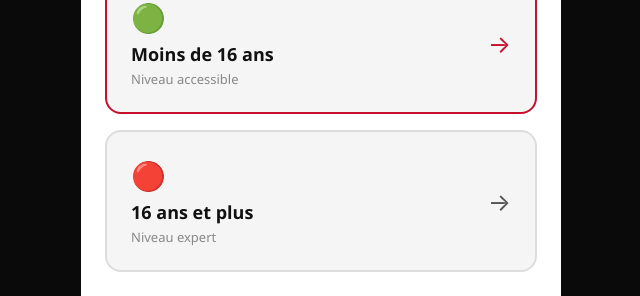
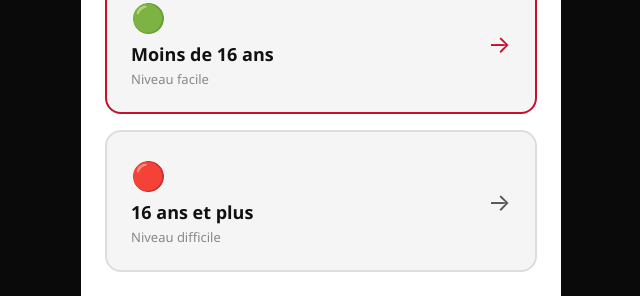
Before and after one commit to marinelurette22/OC-Game, a React (Vite) app: page / in a window 1280 px wide. Both pictures are taken after a click on the button "RELEVER LE DÉFI →". Shown: the part 373-669 px from the top of the page, without its empty margins (319-959 px from the left). Built offline with nearby package versions, Linux system fonts and the light colour scheme.

Commit message:
AgeSelect : niveau facile / difficile

```diff
--- a/src/components/AgeSelect.jsx
+++ b/src/components/AgeSelect.jsx
@@ -44,7 +44,7 @@ export default function AgeSelect({ onFacile, onDifficile }) {
           <div>
             <div style={{ fontSize: 28, marginBottom: 6 }}>🟢</div>
             <div style={{ fontSize: 18, fontWeight: 800, marginBottom: 4 }}>Moins de 16 ans</div>
-            <div style={{ fontSize: 13, color: '#888' }}>Niveau accessible</div>
+            <div style={{ fontSize: 13, color: '#888' }}>Niveau facile</div>
           </div>
           <span style={{ fontSize: 24, color: RED }}>→</span>
         </button>
@@ -65,7 +65,7 @@ export default function AgeSelect({ onFacile, onDifficile }) {
           <div>
             <div style={{ fontSize: 28, marginBottom: 6 }}>🔴</div>
             <div style={{ fontSize: 18, fontWeight: 800, marginBottom: 4 }}>16 ans et plus</div>
-            <div style={{ fontSize: 13, color: '#888' }}>Niveau expert</div>
+            <div style={{ fontSize: 13, color: '#888' }}>Niveau difficile</div>
           </div>
           <span style={{ fontSize: 24, color: '#555' }}>→</span>
         </button>
```
